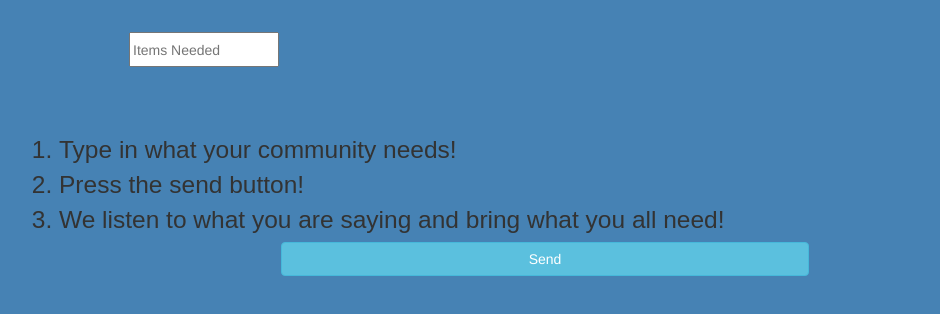
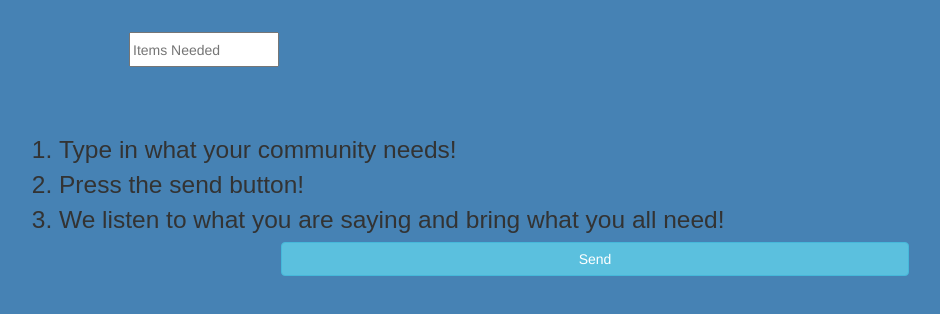
Before and after one commit to ogundujo24/WDYN, a plain HTML site: page index.html in a window 1280 px wide. Shown: the part 98-412 px from the top of the page, without its empty margins (271-1211 px from the left). Drawn offline with nearby package versions, Linux system fonts and the light colour scheme.

Commit message:
Update WhatDoYouNeed.css

```diff
--- a/WhatDoYouNeed.css
+++ b/WhatDoYouNeed.css
@@ -18,7 +18,7 @@ input{
 button{
 	position: absolute;
 	left: 552px;
-	right: 200px;
+	right: 100px;
 	bottom: 426px;
 
 }
```
